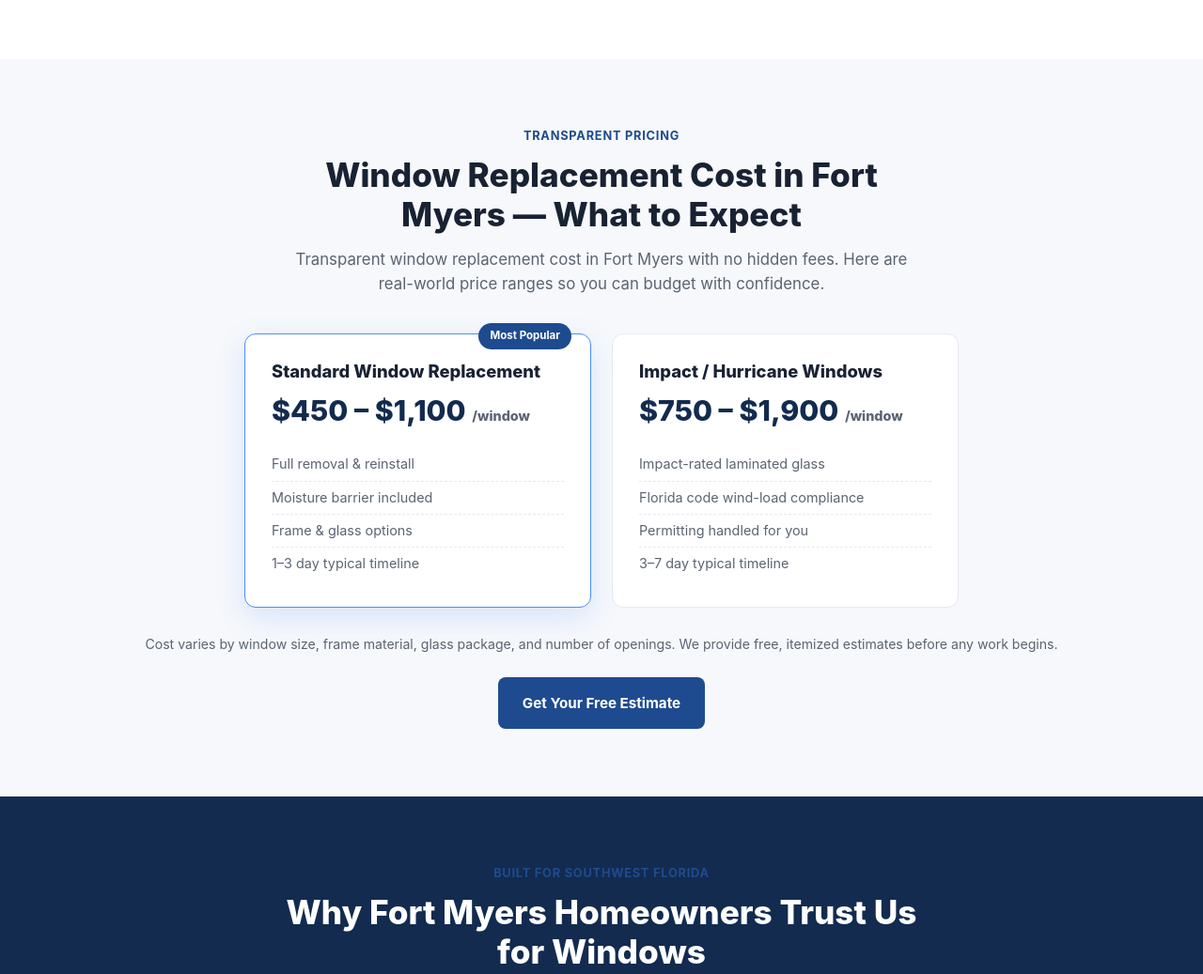
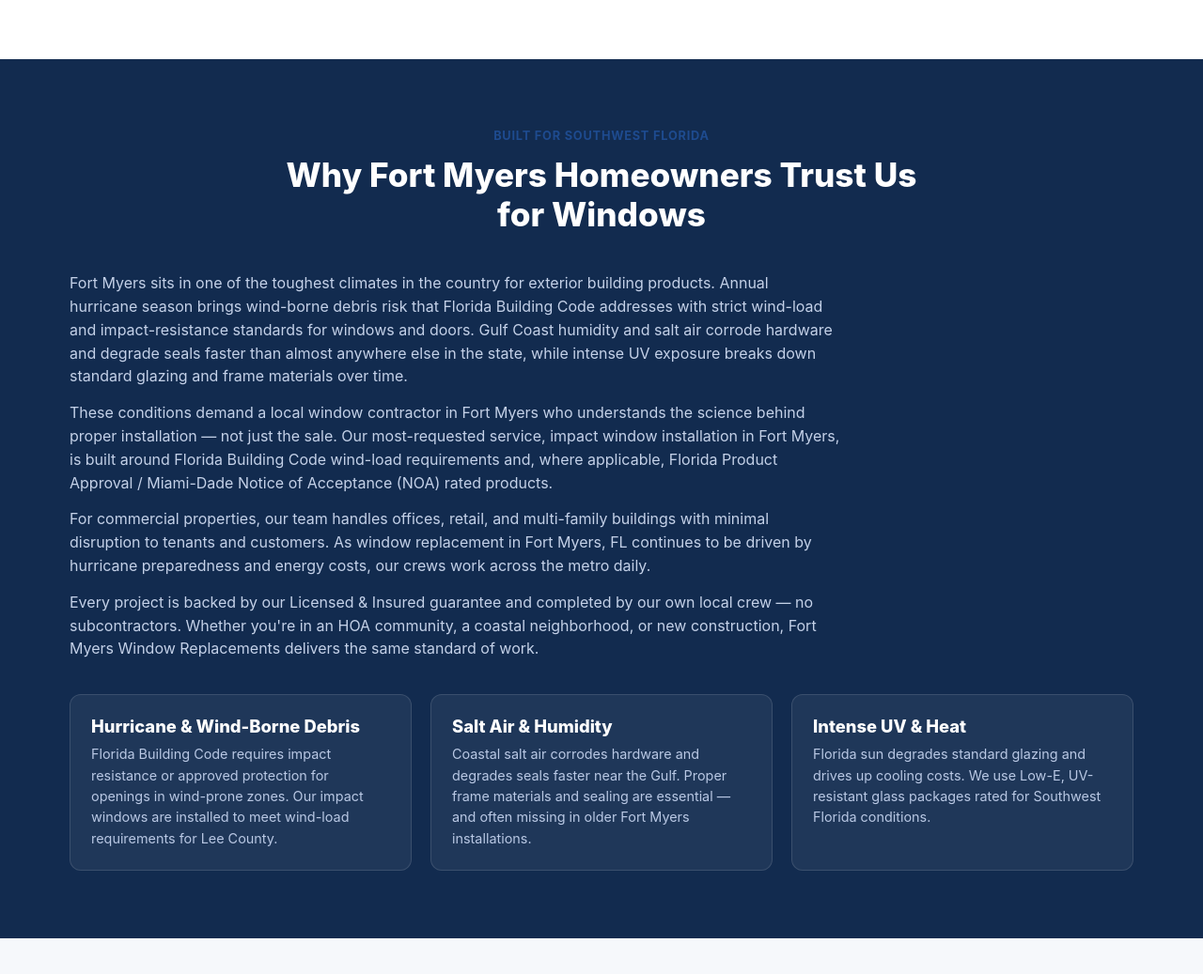
Before and after one commit to roninwastaken/fortmyerswindowreplacements, a website: page index.html in a window 1280 px wide. Shown: the part 3440-4477 px from the top of the page at 94% size. Drawn offline with Linux system fonts and the light colour scheme.

Commit message:
Remove pricing section from homepage
Drop the "Window Replacement Cost in Fort Myers" pricing cards
section entirely, matching the earlier removal of pricing from all
individual service pages. Also fix a leftover "pricing" mention in
the services overview lede that no longer applied since service
pages don't show pricing either.

```diff
--- a/index.html
+++ b/index.html
@@ -276,7 +276,7 @@
       <div class="section-head">
         <span class="eyebrow">Our Services</span>
         <h2>Window Replacement Services in Fort Myers</h2>
-        <p class="lede">Every service below has its own detailed page with pricing, process, and photos. Click through for the full breakdown, or call for a free estimate.</p>
+        <p class="lede">Every service below has its own detailed page with process and photos. Click through for the full breakdown, or call for a free estimate.</p>
       </div>
 
       <div class="service-cards-grid">
@@ -344,45 +344,6 @@
         </div>
       </div>
 
-    </div>
-  </section>
-
-
-  <!-- PRICING -->
-  <section>
-    <div class="container">
-      <div class="section-head">
-        <span class="eyebrow">Transparent Pricing</span>
-        <h2>Window Replacement Cost in Fort Myers — What to Expect</h2>
-        <p class="lede">Transparent window replacement cost in Fort Myers with no hidden fees. Here are real-world price ranges so you can budget with confidence.</p>
-      </div>
-      <div class="pricing-grid" style="grid-template-columns:repeat(2,1fr);max-width:760px;margin-left:auto;margin-right:auto;">
-        <div class="price-card popular">
-          <span class="badge">Most Popular</span>
-          <h3>Standard Window Replacement</h3>
-          <div class="price">$450 – $1,100 <small style="font-size:.9rem;color:var(--muted);">/window</small></div>
-          <ul>
-            <li>Full removal &amp; reinstall</li>
-            <li>Moisture barrier included</li>
-            <li>Frame &amp; glass options</li>
-            <li>1–3 day typical timeline</li>
-          </ul>
-        </div>
-        <div class="price-card">
-          <h3>Impact / Hurricane Windows</h3>
-          <div class="price">$750 – $1,900 <small style="font-size:.9rem;color:var(--muted);">/window</small></div>
-          <ul>
-            <li>Impact-rated laminated glass</li>
-            <li>Florida code wind-load compliance</li>
-            <li>Permitting handled for you</li>
-            <li>3–7 day typical timeline</li>
-          </ul>
-        </div>
-      </div>
-      <p class="pricing-note">Cost varies by window size, frame material, glass package, and number of openings. We provide free, itemized estimates before any work begins.</p>
-      <div style="text-align:center;margin-top:24px;">
-        <a href="#estimate" class="btn btn-primary">Get Your Free Estimate</a>
-      </div>
     </div>
   </section>
 
```
